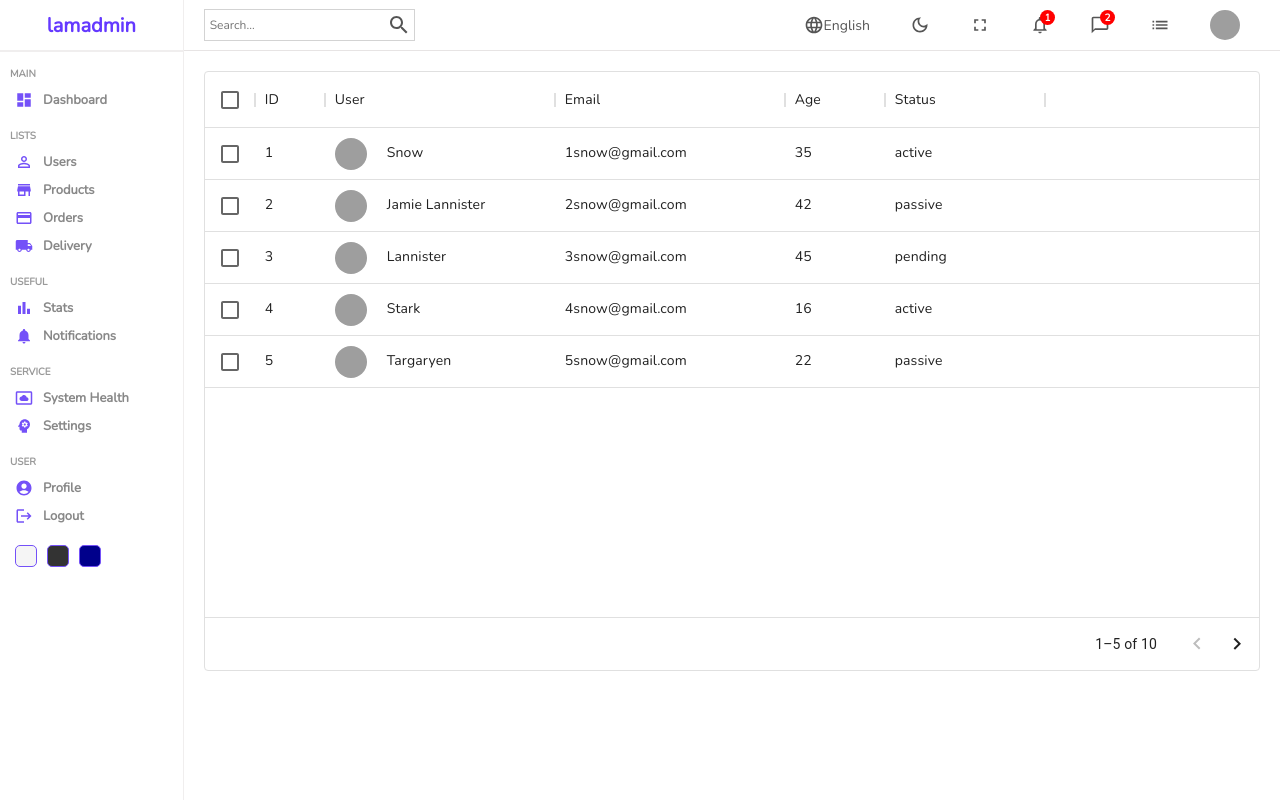
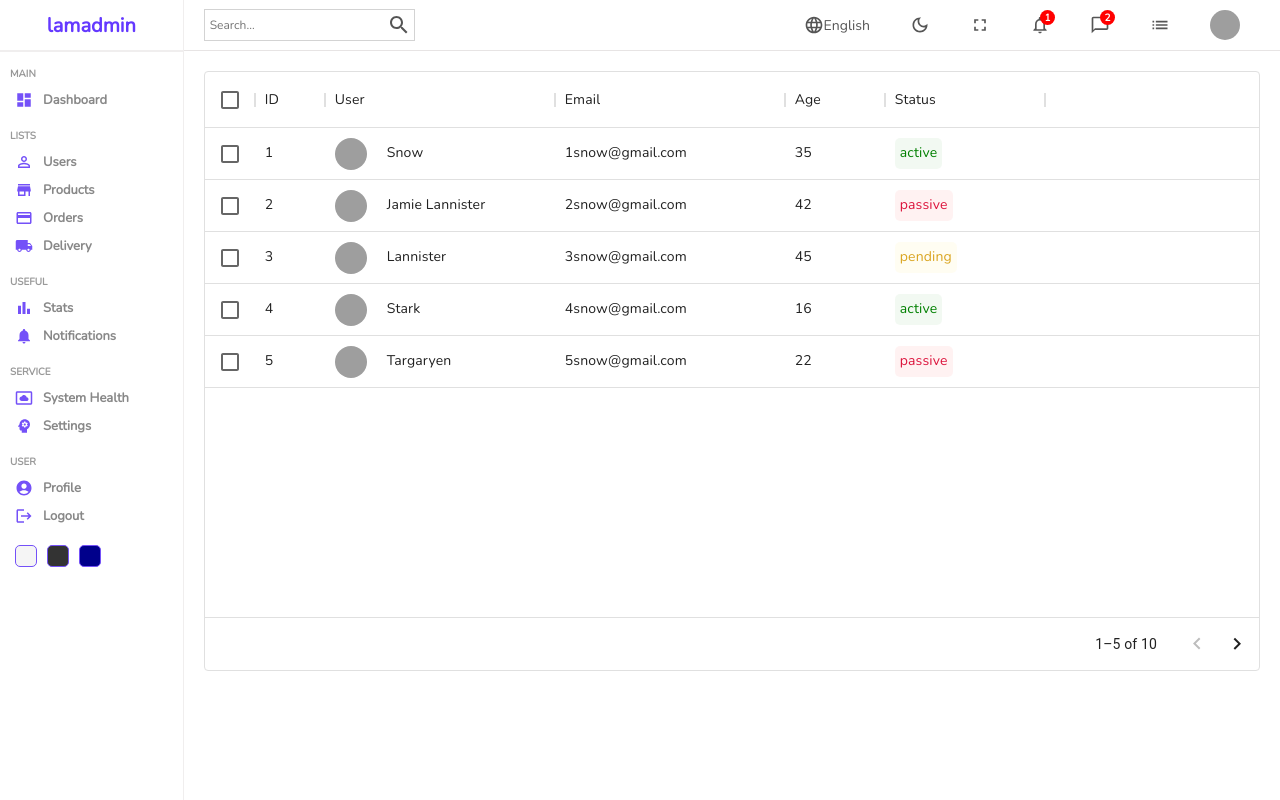
Before and after one commit to patriceandrea/admin-dashboard, a React (Create React App) app in the folder client/: page /users in a window 1280 px wide. Built offline with nearby package versions, Linux system fonts and the light colour scheme; grey boxes are pictures that could not be loaded.

Commit message:
adds status

```diff
--- a/client/src/components/datatable/datatable.scss
+++ b/client/src/components/datatable/datatable.scss
@@ -15,5 +15,23 @@
     }
   }
 
+  .cellWithStatus {
+    padding: 5px;
+    border-radius: 5px;
 
+    &.active {
+      background-color: rgba(0, 128, 0, 0.05);
+      color: green;
+    }
+
+    &.pending {
+      background-color: rgba(255, 217, 0, 0.05);
+      color: goldenrod;
+    }
+
+    &.passive {
+      background-color: rgba(255, 0, 0, 0.05);
+      color: crimson;
+    }
+  }
 }
--- a/client/src/datatablesource.js
+++ b/client/src/datatablesource.js
@@ -27,9 +27,11 @@
     field: "status",
     headerName: "Status",
     width: 160,
-    cellRender: (params) => {
+    renderCell: (params) => {
       return (
-        <div className="cellWithStatus"></div>
+        <div className={`cellWithStatus ${params.row.status}`}>
+          {params.row.status}
+        </div>
       )
     }
   },
```
